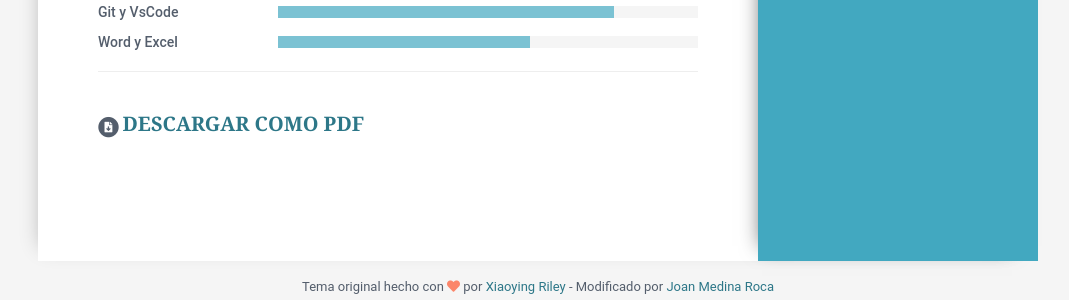
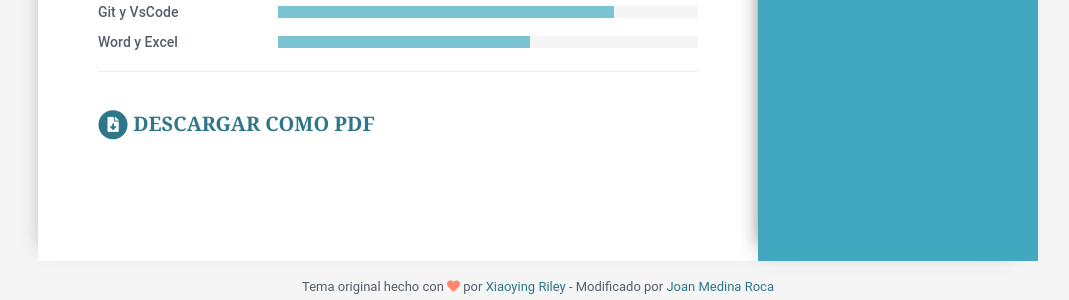
Before and after one commit to joan-medina-roca/cv.joanmedinaroca.com, a Jekyll site: the page built from index.html, in a window 1280 px wide. Shown: the part 2482-2782 px from the top of the page, without its empty margins (102-1171 px from the left). Built offline with Jekyll 4.4.1, drawn with Linux system fonts in a browser that asks for light colours.

Commit message:
Update skills.html

```diff
--- a/_includes/skills.html
+++ b/_includes/skills.html
@@ -24,15 +24,14 @@
 
   <!--//Hacerlo bien hecho, como se hace en Liquid.-->
   <hr style="height: 15px" />
-  <div>
+
+  <h2 class="section-title">
     <span class="fa-stack fa-xs">
       <i class="fas fa-circle fa-stack-2x"></i>
       <i class="fas fa-file-download fa-stack-1x fa-inverse"></i>
     </span>
-    <a class="section-title" href="./cv-joan-medina-roca.pdf" target="_blank"
-      >Descargar como PDF</a
-    >
-  </div>
+    <a href="./cv-joan-medina-roca.pdf" target="_blank">Descargar como PDF</a>
+  </h2>
 </section>
 <!--//skills-section-->
 {% endif %}
```
